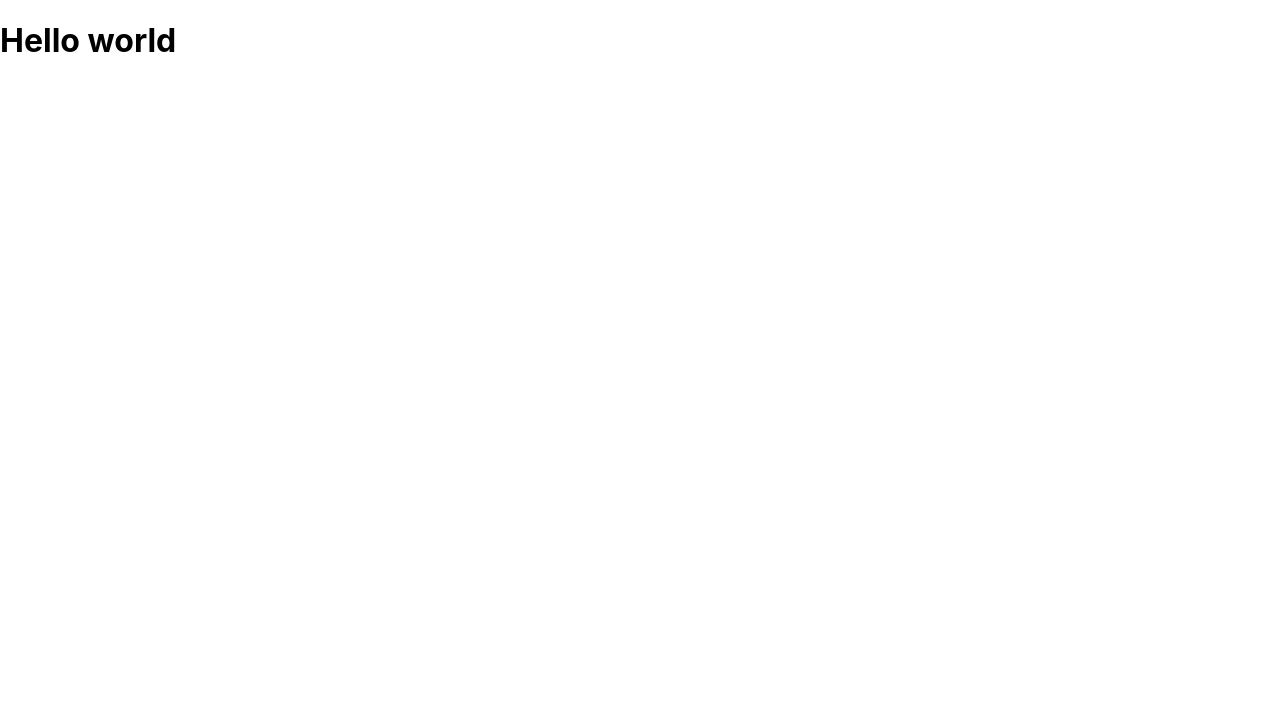
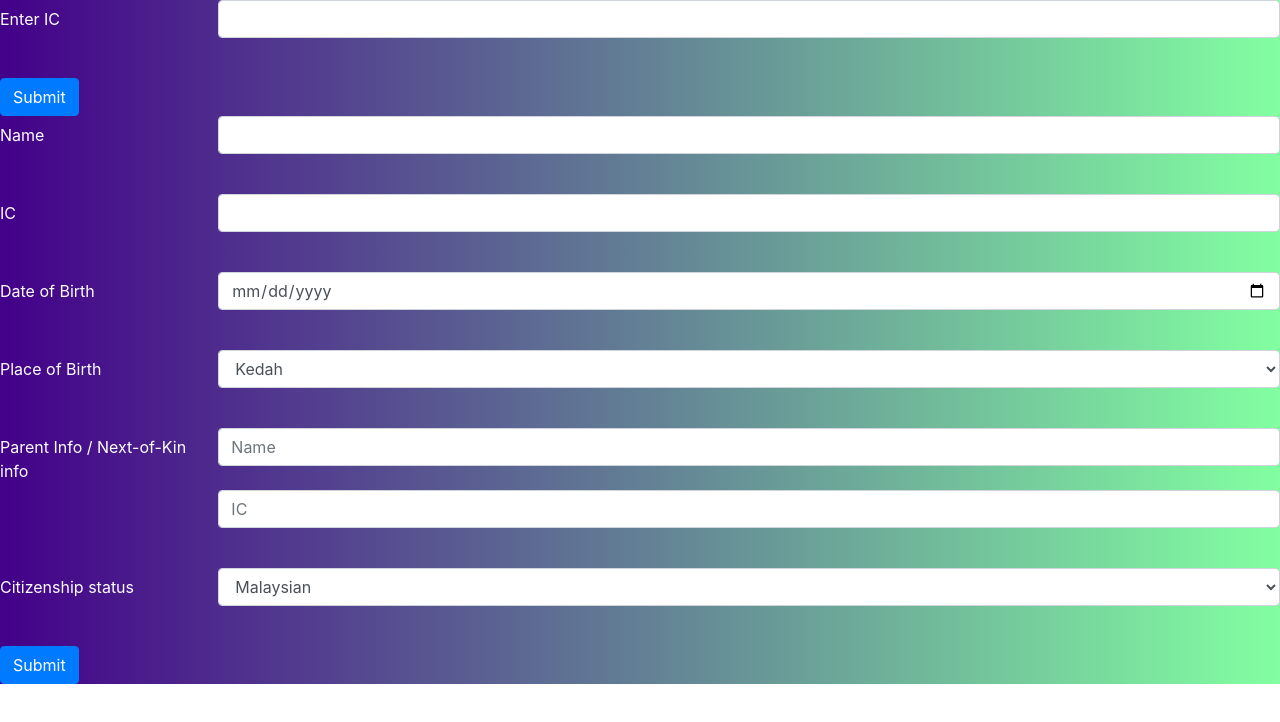
Before and after one commit to lyzhu1997/myhackathon_apps, a React (Create React App) app: page /registration in a window 1280 px wide. Shown: the top 722 px of the page. Built offline with nearby package versions, Linux system fonts and the light colour scheme.

Commit message:
Add registration page

```diff
--- a/package.json
+++ b/package.json
@@ -8,6 +8,9 @@
     "@testing-library/user-event": "^7.1.2",
     "react": "^16.13.1",
     "react-dom": "^16.13.1",
+    "react-hook-form": "^6.9.2",
+    "react-router": "^5.2.0",
+    "react-router-dom": "^5.2.0",
     "react-scripts": "3.4.3"
   },
   "scripts": {
--- a/public/index.html
+++ b/public/index.html
@@ -2,11 +2,11 @@
 <html lang="en">
   <head>
     <meta charset="utf-8" />
-    <meta name="viewport" content="width=device-width, initial-scale=1" />
     <meta name="theme-color" content="#000000" />
+    <link rel="stylesheet" href="https://stackpath.bootstrapcdn.com/bootstrap/4.4.1/css/bootstrap.min.css" integrity="sha384-Vkoo8x4CGsO3+Hhxv8T/Q5PaXtkKtu6ug5TOeNV6gBiFeWPGFN9MuhOf23Q9Ifjh" crossorigin="anonymous">
     <title>React App</title>
   </head>
   <body>
-    <div id="root"><h1>Hello World</h1></div>
+      <div id="root"></div>
   </body>
 </html>
--- a/src/App.js
+++ b/src/App.js
@@ -1,11 +1,11 @@
 import React from 'react';
-import logo from './logo.svg';
 import './App.css';
+import Preregistration from './Preregistration.js';
 
 function App() {
   return (
     <div>
-      <h1>Hello world</h1>
+      <Preregistration/>
     </div>
   );
 }
--- /dev/null
+++ b/src/Preregistration.js
@@ -0,0 +1,40 @@
+import React, { useState } from 'react';
+import { BrowserRouter as Router, Route, Link, Switch } from "react-router-dom";
+import { useHistory } from 'react-router'
+import Registration from './Registration';
+
+function Preregistration() {
+    const history = useHistory();
+    const [state, setState] = useState(0);
+
+    function onChange(e) {
+        const value = e.target.value;
+        setState(value);
+    }
+
+    return (
+        <Router>
+            <div class="bg">
+                <form>
+                    <div class="form-group row">
+                        <label class="col-sm-2 col-form-label">Enter IC</label>
+                        <div class="col-sm-10">
+                            <input class="form-control" type='text' name='ic' onChange={onChange}/><br/>
+                        </div>
+                    </div>
+                    <Link to='/registration'>
+                        <button class="btn btn-primary center ">Submit</button>
+                    </Link>
+                </form>
+
+                <Switch>
+                    <Route path="/registration">
+                        <Registration ic={state}/>
+                    </Route>
+                </Switch>
+            </div>
+        </Router>
+    )
+}
+
+export default Preregistration;
--- /dev/null
+++ b/src/Registration.js
@@ -0,0 +1,82 @@
+import React from 'react';
+import { useForm } from 'react-hook-form';
+import './registration.css';
+import data from './data';
+
+function Registration(props) {
+    const {register, handleSubmit} = useForm({
+        defaultValues: data[props.ic],
+    });
+
+    function onChange(e) {
+        const value = e.target.value;
+        register[e.target.name] = value;
+    }
+
+    const onSubmit = (data) => console.log(data);
+
+    return (
+        <div class="bg">
+            <div>
+                <form onSubmit={handleSubmit(onSubmit)}>
+                    <div class="form-group row">
+                        <label class="col-sm-2 col-form-label">Name</label>
+                        <div class="col-sm-10">
+                            <input class="form-control" type='text' name='name' ref={register} onChange={onChange}/><br/>
+                        </div>
+                    </div>
+
+                    <div class="form-group row">
+                        <label class="col-sm-2 col-form-label">IC</label>
+                        <div class="col-sm-10">
+                            <input class="form-control" type='text' name='ic' ref={register} onChange={onChange}/><br/>
+                        </div>
+                    </div>
+
+                    <div class="form-group row">
+                        <label class="col-sm-2 col-form-label">Date of Birth</label><br/>
+                        <div class="col-sm-10">
+                            <input class="form-control" name='birthdate' type='date' onChange={onChange}/><br/>
+                        </div>
+                    </div>
+
+                    <div class="form-group row">
+                        <label class="col-sm-2 col-form-label">Place of Birth</label>
+                        <div class="col-sm-10">
+                            <select class="form-control" onChange={onChange} name='placeOfBirth' ref={register}>
+                                <option value='kedah'>Kedah</option>
+                                <option value='perlis'>Perlis</option>
+                                <option value='penang'>Penang</option>
+                                <option value='kelantan'>Kelantan</option>
+                                <option value='perak'>Perak</option>
+                            </select><br/>
+                        </div>
+
+                    </div>
+
+                    <div class="form-group row">
+                        <label class="col-sm-2 col-form-label">Parent Info / Next-of-Kin info</label>
+                        <div class="col-sm-10">
+                            <input class="form-control" type='text' placeholder='Name' name='parentName' ref={register} onChange={onChange}/><br/>
+                            <input class="form-control" type='text' placeholder='IC' name='parentIC' ref={register} onChange={onChange}/><br/>
+                        </div>
+                    </div>
+
+                    <div class="form-group row">
+                        <label class="col-sm-2 col-form-label">Citizenship status</label>
+                        <div class="col-sm-10">
+                            <select class="form-control" onChange={onChange} ref={register} name="citizenship">
+                                <option value='malaysian'>Malaysian</option>
+                                <option value='nonmalaysian'>Non Malaysian</option>
+                            </select><br/>
+                        </div>
+                    </div>
+
+                    <input class="btn btn-primary center " type='submit'/>
+                </form>
+            </div>
+        </div>
+      );
+}
+
+export default Registration;
--- /dev/null
+++ b/src/data.json
@@ -0,0 +1,7 @@
+{
+    "123" : {
+        "name" : "Abu",
+        "ic" : "123",
+        "placeOfBirth" : "penang"
+    }
+}
--- /dev/null
+++ b/src/registration.css
@@ -0,0 +1,13 @@
+.bg {
+    background: linear-gradient(to right, #430089, #82ffa1)
+}
+
+label {
+    color: white;
+}
+
+.center {
+    display: flex;
+    justify-content: center;
+    align-items: center;
+}
```
Also changed, not shown: 1 other file (tests, documents, lock files or other folders).
